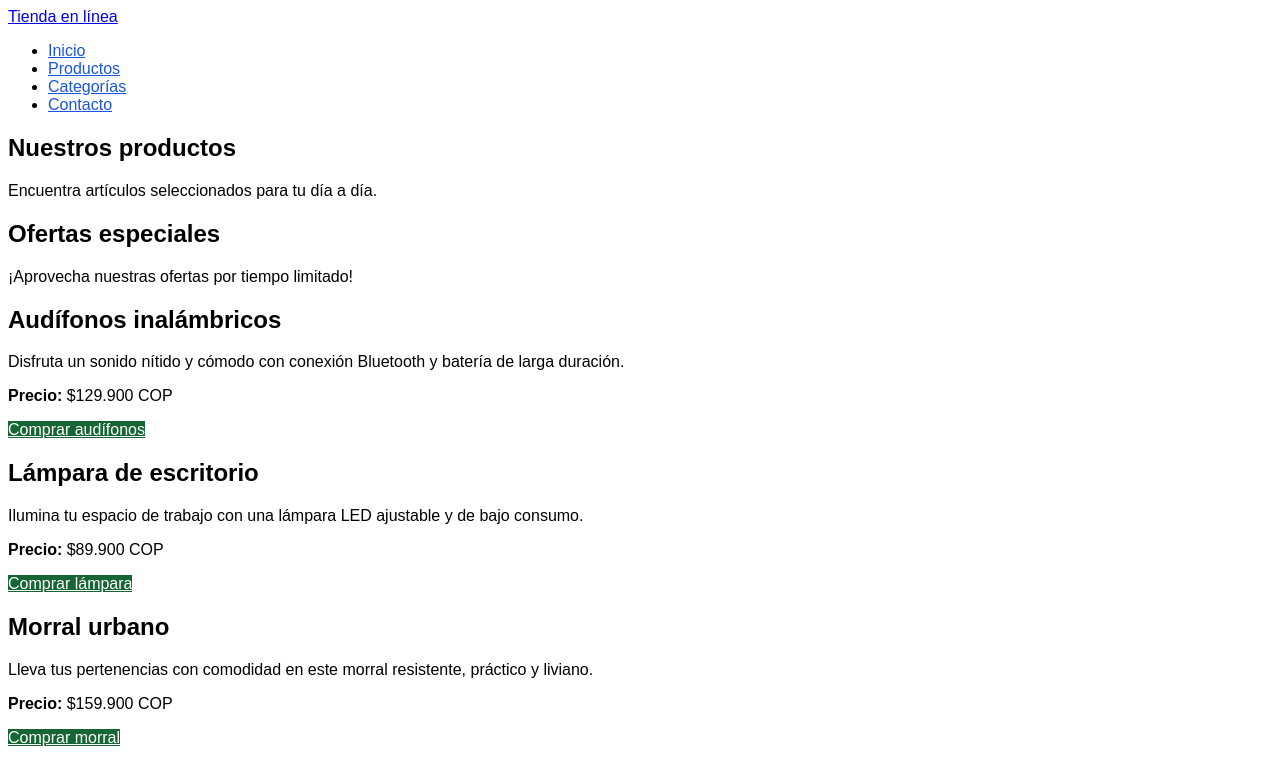
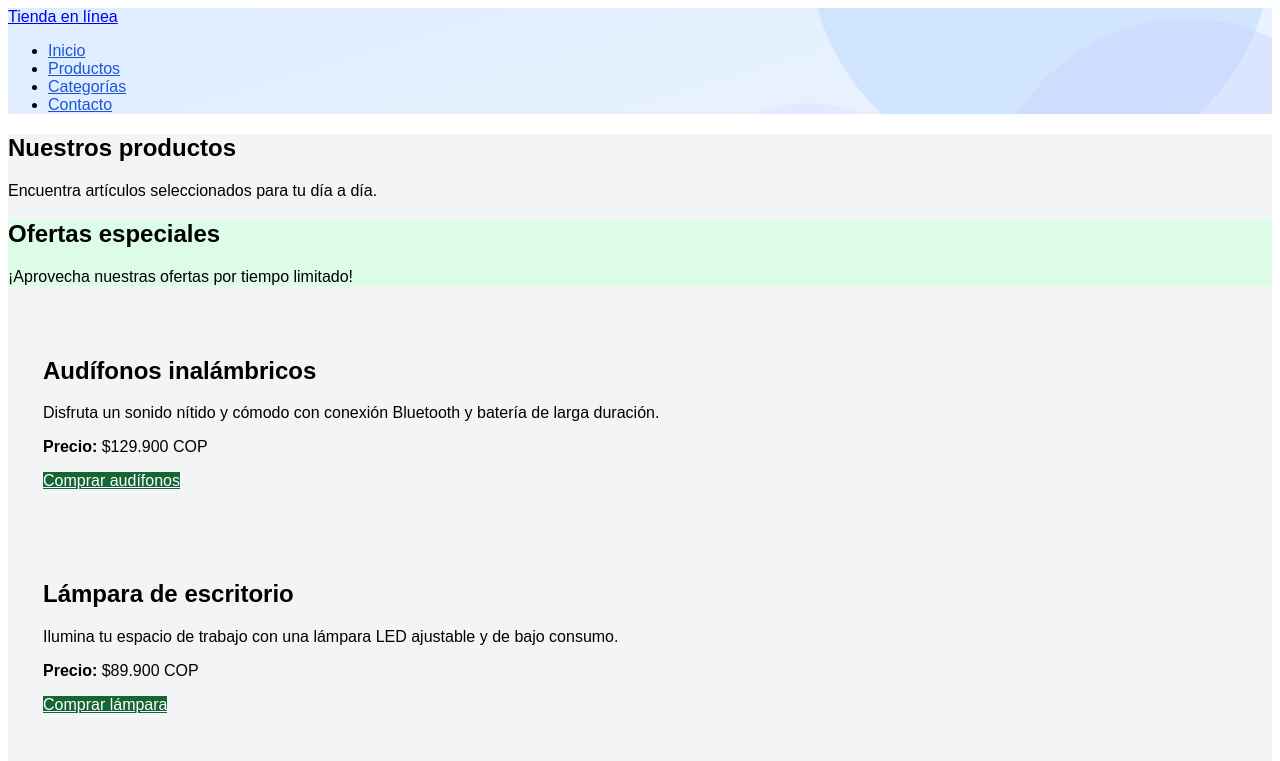
Before and after one commit to Cristancho784/CSS, a plain HTML site: page index.html in a window 1280 px wide. Shown: the top 761 px of the page. Drawn offline with Linux system fonts and the light colour scheme.

Commit message:
feat(ui): implementar modelo de caja y backgrounds

```diff
--- a/style.css
+++ b/style.css
@@ -1,6 +1,35 @@
+* {
+    box-sizing: border-box;
+}
+
 body {
     font-family: sans-serif;
     color:  black;
+}
+
+header {
+    background-color: #dbeafe;
+    background-image: url("header-fondo.svg");
+    background-size: cover;
+    background-position: center;
+}
+
+main {
+    background-color: #f3f4f6;
+}
+
+aside {
+    background-color: #dcfce7;
+}
+
+article {
+    padding: 20px;
+    margin: 15px;
+    display: inline-block;
+}
+
+footer {
+    background-color: #e5e7eb;
 }
 
 header nav ul li a {
```
Also changed, not shown: header-fondo.svg (added), 1 other file.
